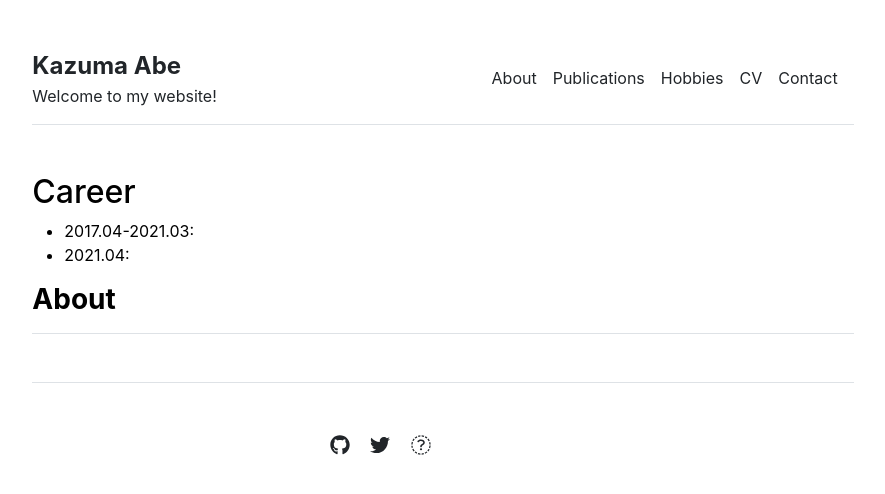
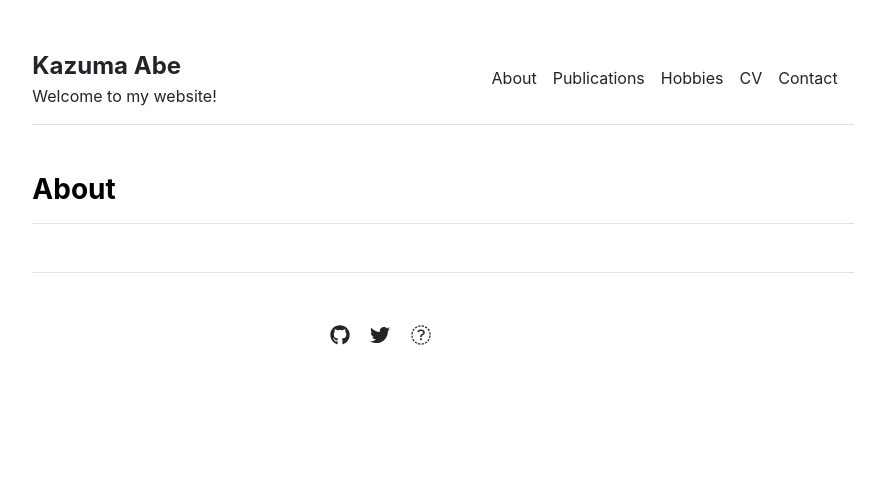
Before and after one commit to qriovider/archive, a Jekyll site: the page built from about.md, in a window 1280 px wide. Shown: the top 494 px of the page, without its empty margins (197-1082 px from the left). Built offline with Jekyll 4.4.1, drawn with Linux system fonts in a browser that asks for light colours.

Commit message:
Update about.md

```diff
--- a/about.md
+++ b/about.md
@@ -2,7 +2,3 @@
 layout: about
 title: "About"
 ---
-
-## Career
-- 2017.04-2021.03:
-- 2021.04:
```
